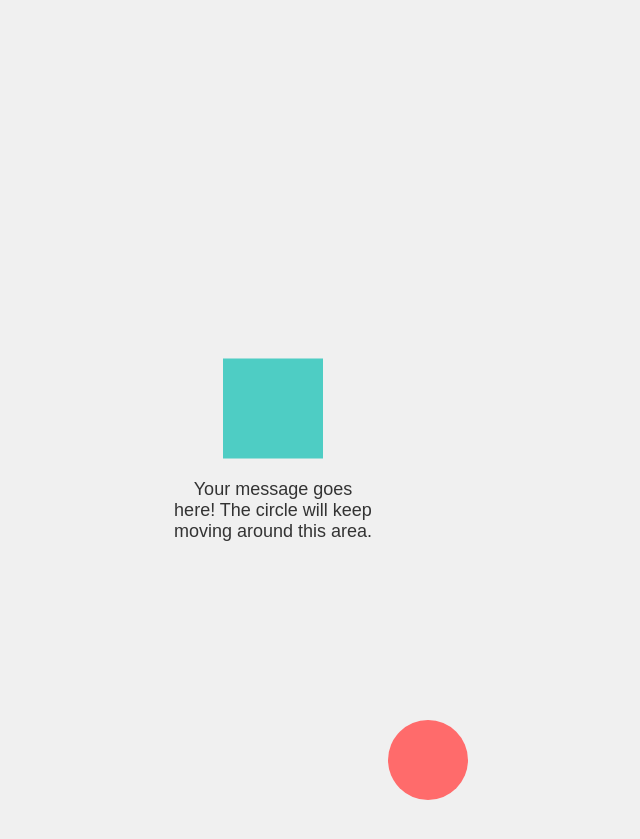
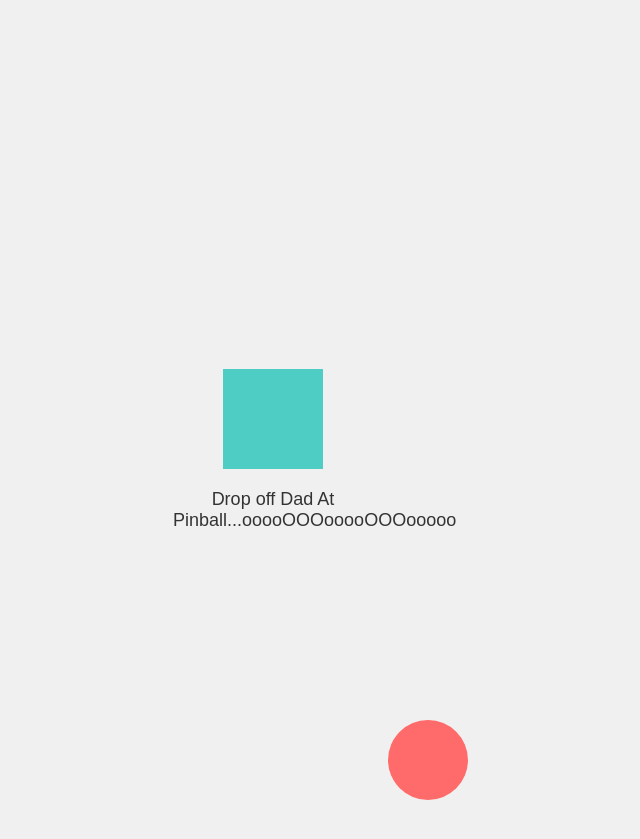
Before and after one commit to ZBZFirst/info, a Jekyll site: the page nojavagraphics.html, which Jekyll copies as it is, in a window 1280 px wide. Shown: the top 839 px of the page, without its empty margins (367-1007 px from the left). Built offline with Jekyll 4.4.1, drawn with Linux system fonts in a browser that asks for light colours.

Commit message:
Update nojavagraphics.html

```diff
--- a/nojavagraphics.html
+++ b/nojavagraphics.html
@@ -67,7 +67,7 @@
   <!-- Center container with square and message -->
   <div class="center-container">
     <div class="static-square"></div>
-    <div class="center-message">Your message goes here! The circle will keep moving around this area.</div>
+    <div class="center-message">Drop off Dad At Pinball...ooooOOOooooOOOooooo</div>
   </div>
 </body>
 </html>
```
